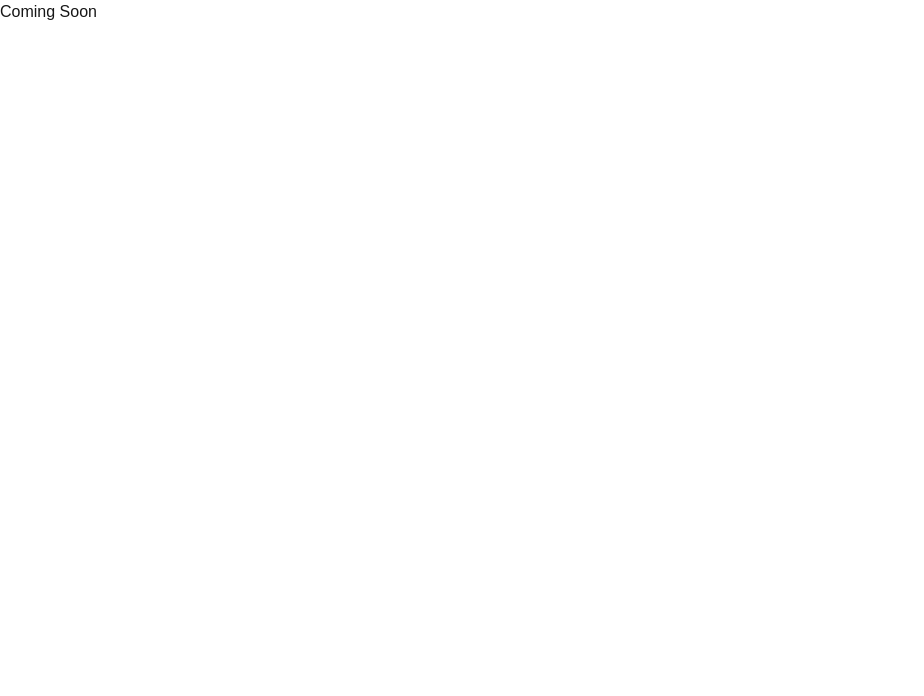
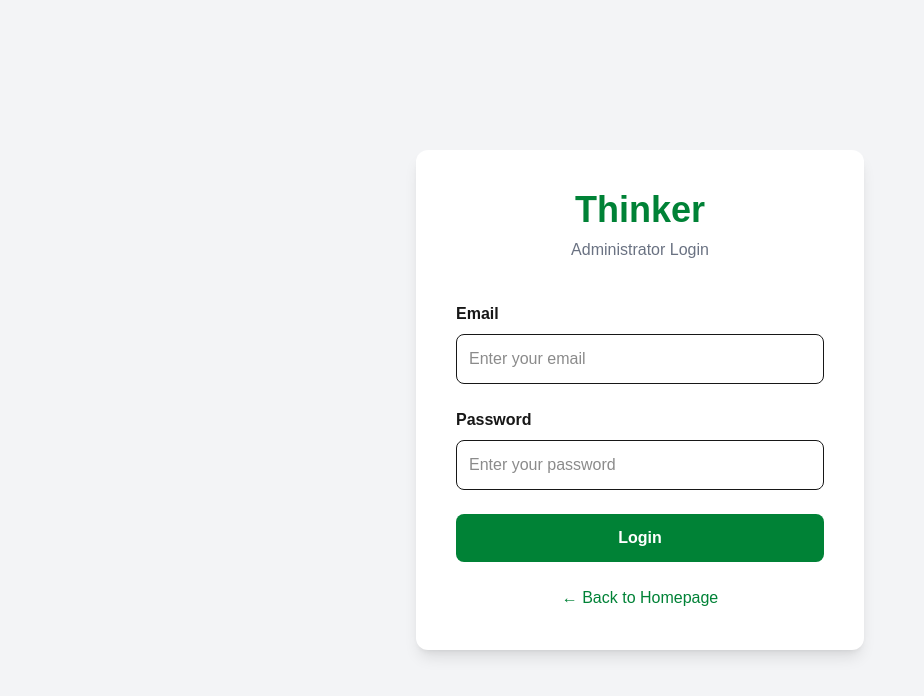
Before and after one commit to ryrycode/ai-course-recommendation, a Next.js app in the folder frontend/: page /admin/login in a window 1280 px wide. Shown: the top 696 px of the page, without its empty margins (0-924 px from the left). Built offline with nearby package versions, Linux system fonts and the light colour scheme.

Commit message:
Created admin login page

```diff
--- a/frontend/src/app/admin/login/page.js
+++ b/frontend/src/app/admin/login/page.js
@@ -1,3 +1,77 @@
-export default function Page() {
-  return <h1>Coming Soon</h1>;
+"use client";
+
+import Link from "next/link";
+
+export default function AdminLogin() {
+  return (
+    <main className="min-h-screen bg-gray-100 flex items-center justify-center">
+
+      <div className="w-full max-w-md bg-white rounded-xl shadow-lg p-10">
+
+        <div className="text-center">
+
+          <h1 className="text-4xl font-bold text-green-700">
+            Thinker
+          </h1>
+
+          <p className="text-gray-500 mt-2">
+            Administrator Login
+          </p>
+
+        </div>
+
+        <form className="mt-10 space-y-6">
+
+          <div>
+
+            <label className="block font-semibold mb-2">
+              Email
+            </label>
+
+            <input
+              type="email"
+              placeholder="Enter your email"
+              className="w-full border rounded-lg p-3"
+            />
+
+          </div>
+
+          <div>
+
+            <label className="block font-semibold mb-2">
+              Password
+            </label>
+
+            <input
+              type="password"
+              placeholder="Enter your password"
+              className="w-full border rounded-lg p-3"
+            />
+
+          </div>
+
+          <button
+            type="submit"
+            className="w-full bg-green-700 hover:bg-green-800 text-white py-3 rounded-lg font-semibold"
+          >
+            Login
+          </button>
+
+        </form>
+
+        <div className="mt-6 text-center">
+
+          <Link
+            href="/"
+            className="text-green-700 hover:underline"
+          >
+            ← Back to Homepage
+          </Link>
+
+        </div>
+
+      </div>
+
+    </main>
+  );
 }
```
